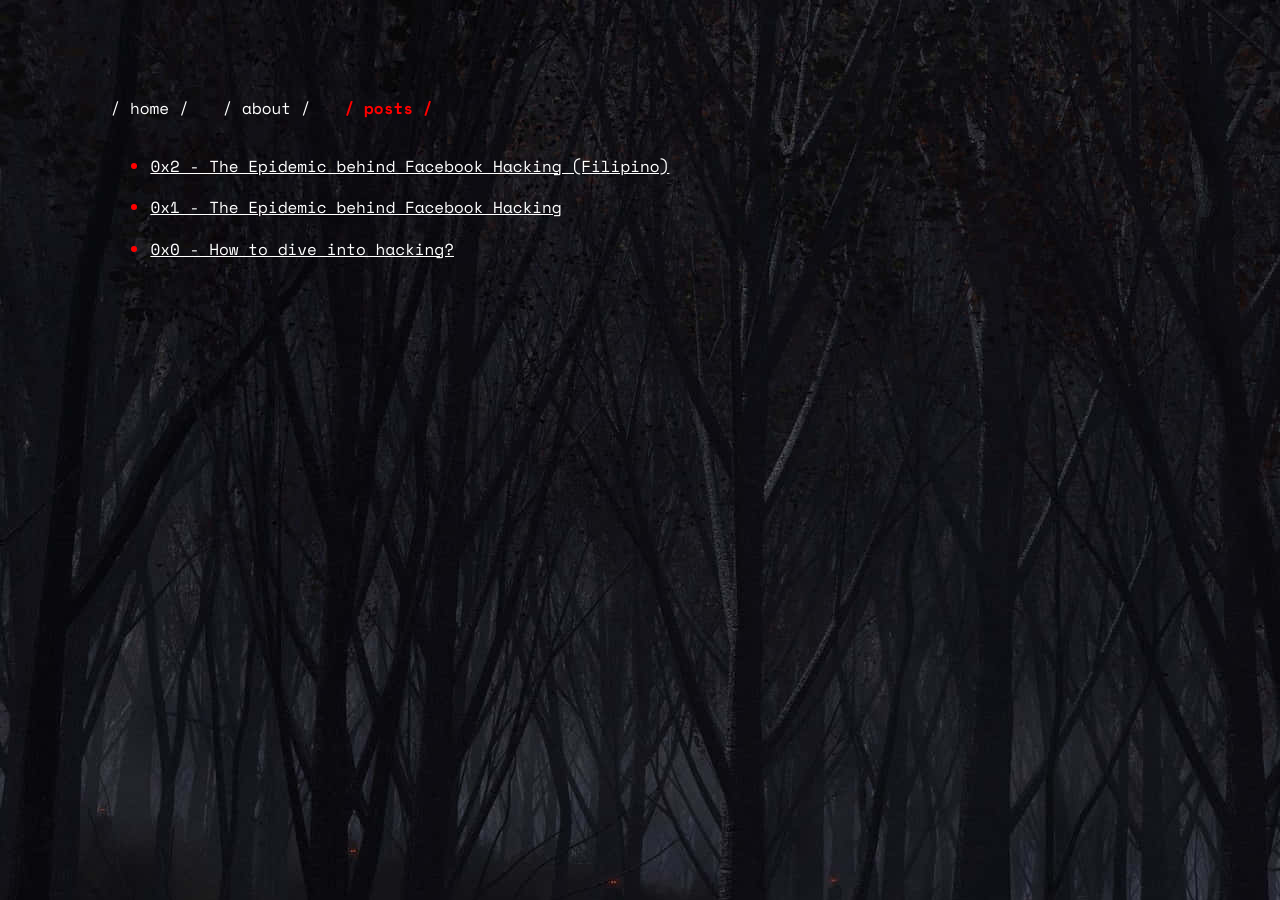
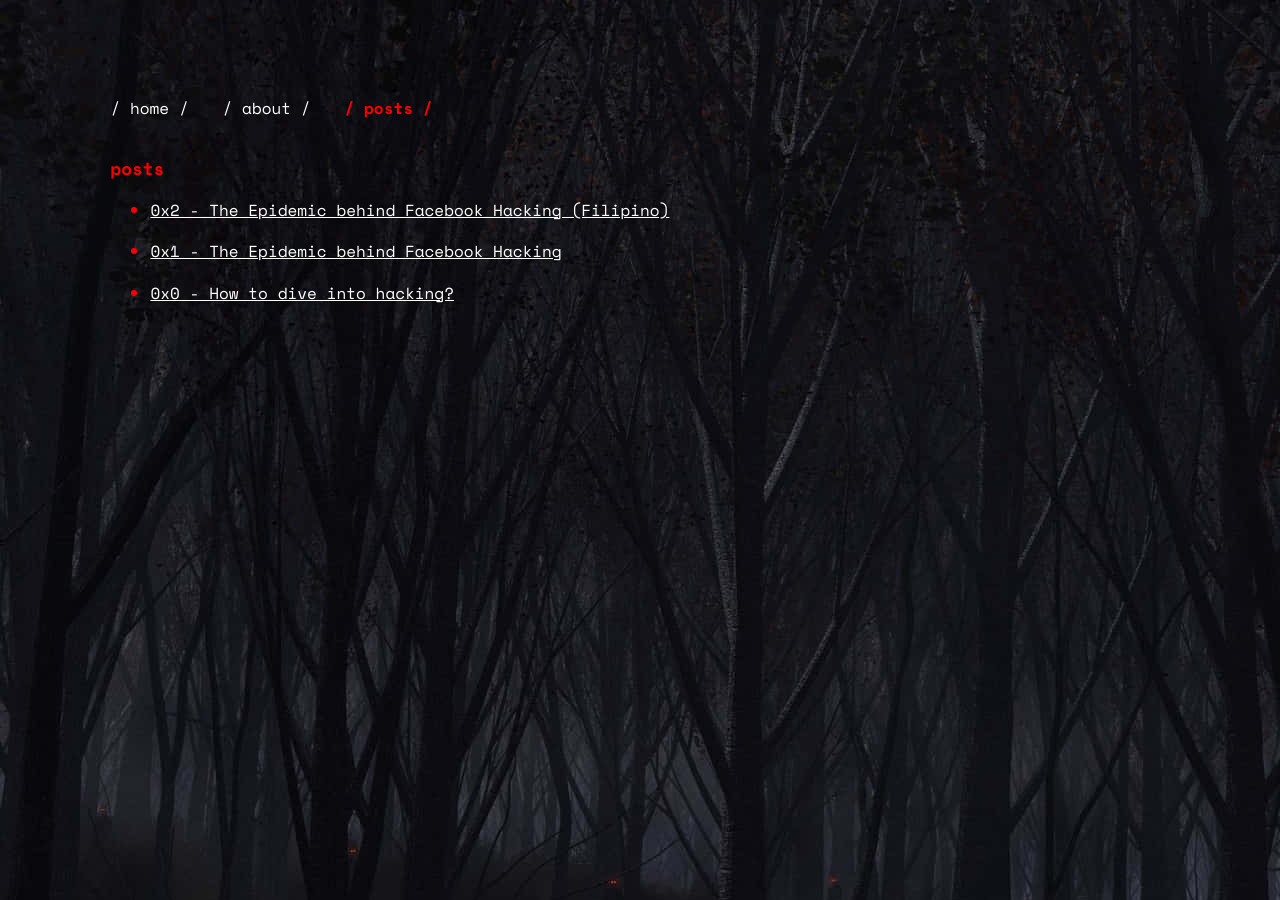
Before and after one commit to azraeldeathangel/azraeldeathangel.github.io, a Jekyll site: the page built from posts.html, in a window 1280 px wide. Built offline with Jekyll 4.4.1, drawn with Linux system fonts in a browser that asks for light colours.

Commit message:
Update posts.html

```diff
--- a/posts.html
+++ b/posts.html
@@ -4,6 +4,7 @@ title: posts
 ---
 
 <section>
+    <h1 class="blog-title">{{ page.title }}</h1>
     <ul class="blogs">
         {% for post in site.posts %}
             <li class="blog-item">
```
